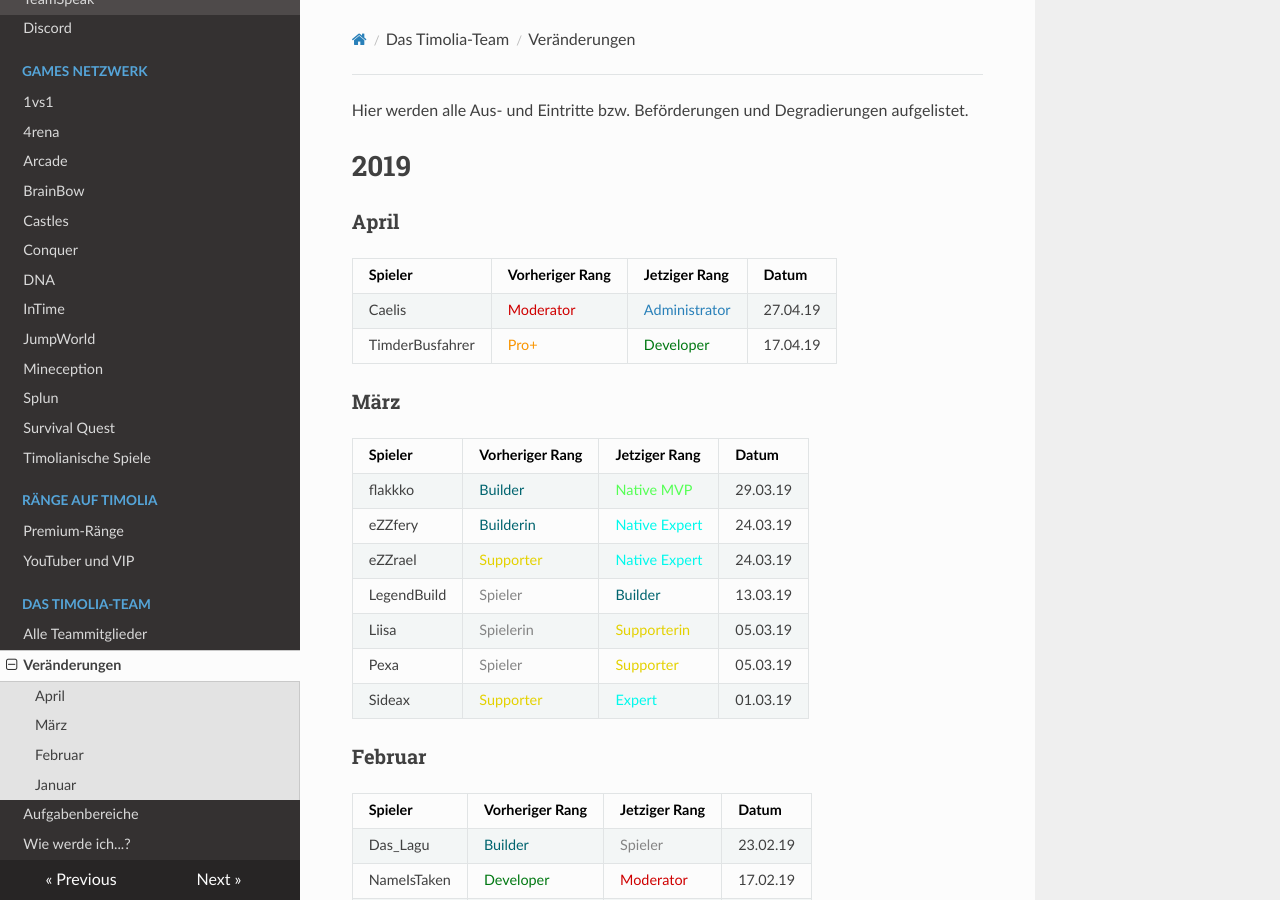
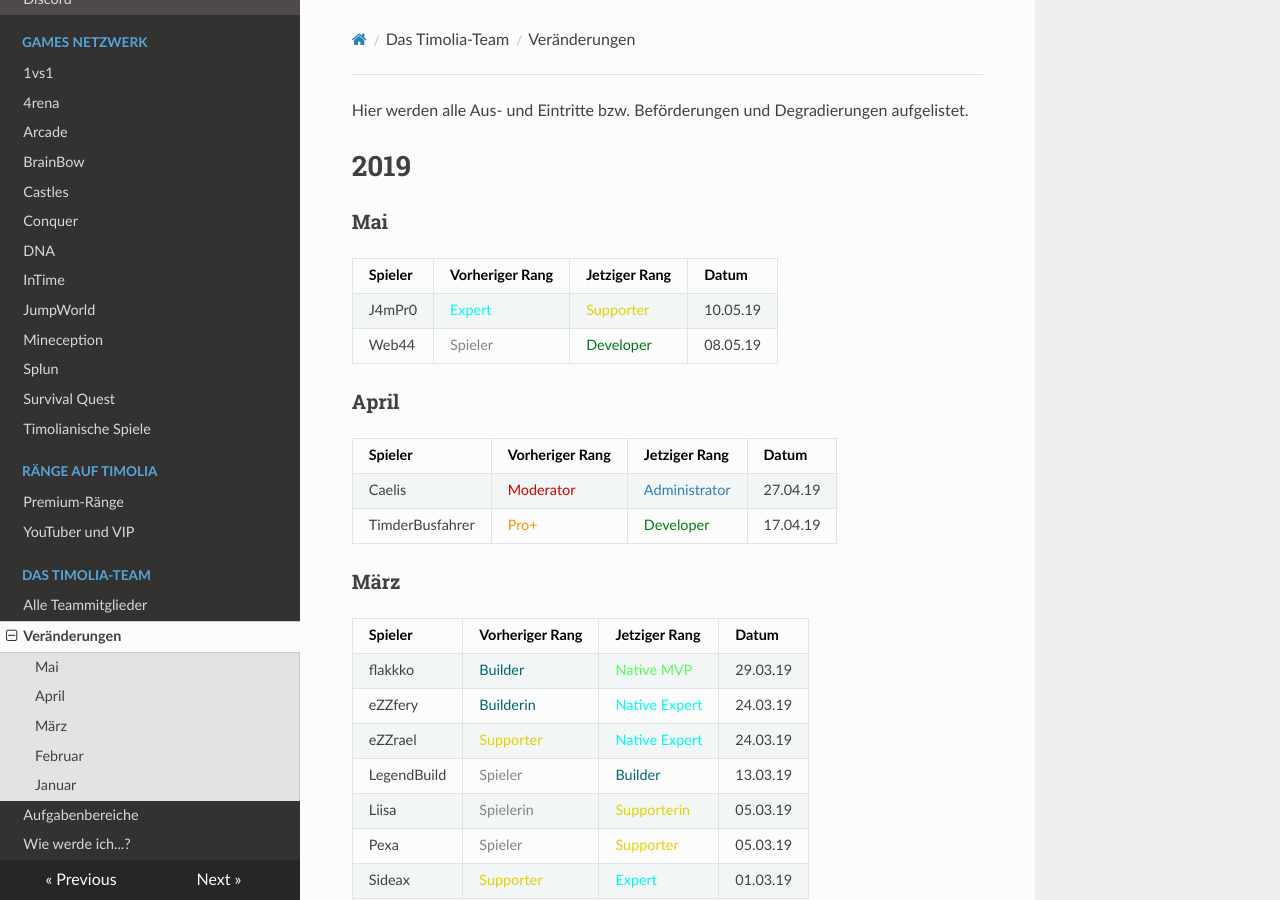
Before and after one commit to TimoliaDE/HowTo, an MkDocs documentation site: the page built from docs/team/changes.md, in a window 1280 px wide and 900 px high. Built offline with MkDocs 1.6.1, drawn with Linux system fonts in a browser that asks for light colours; nearby versions of some CDN libraries; old or Windows-style settings are respelled for this version of MkDocs.

Commit message:
Update changes.md

```diff
--- a/docs/team/changes.md
+++ b/docs/team/changes.md
@@ -1,6 +1,12 @@
 Hier werden alle Aus- und Eintritte bzw. Beförderungen und Degradierungen aufgelistet.
 
 # 2019
+
+###  <strong>Mai</strong>
+| Spieler | Vorheriger Rang | Jetziger Rang | Datum |
+| ------ | ------ | ------ | ------ |
+| J4mPr0 | <span style="color:#00F9EC">Expert</span> | <span style="color:#E4D100">Supporter</span> | 10.05.19 |
+| Web44 | <span style="color:#848484">Spieler</span> | <span style="color:#007812">Developer</span> | 08.05.19 |
 
 ###  <strong>April</strong>
 | Spieler | Vorheriger Rang | Jetziger Rang | Datum |
```
